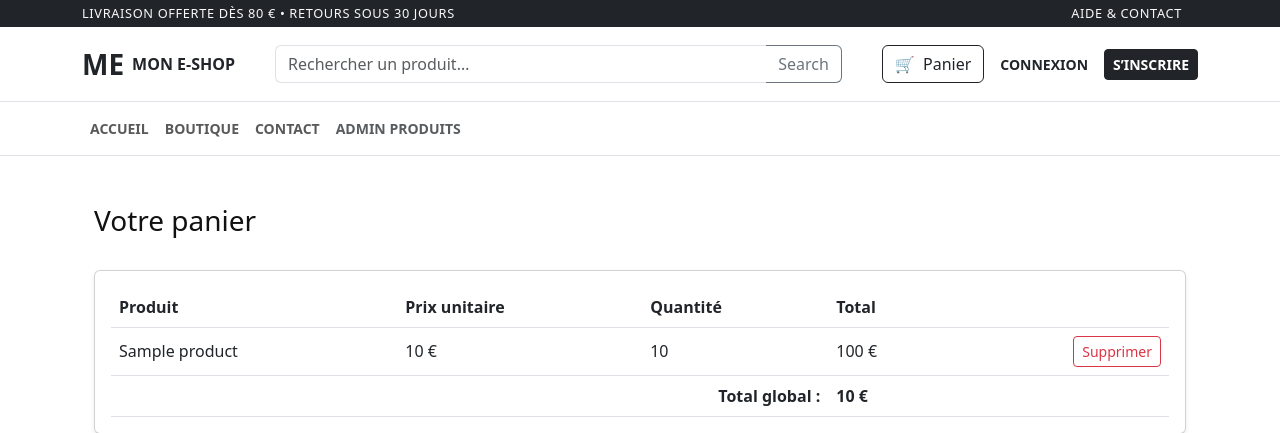
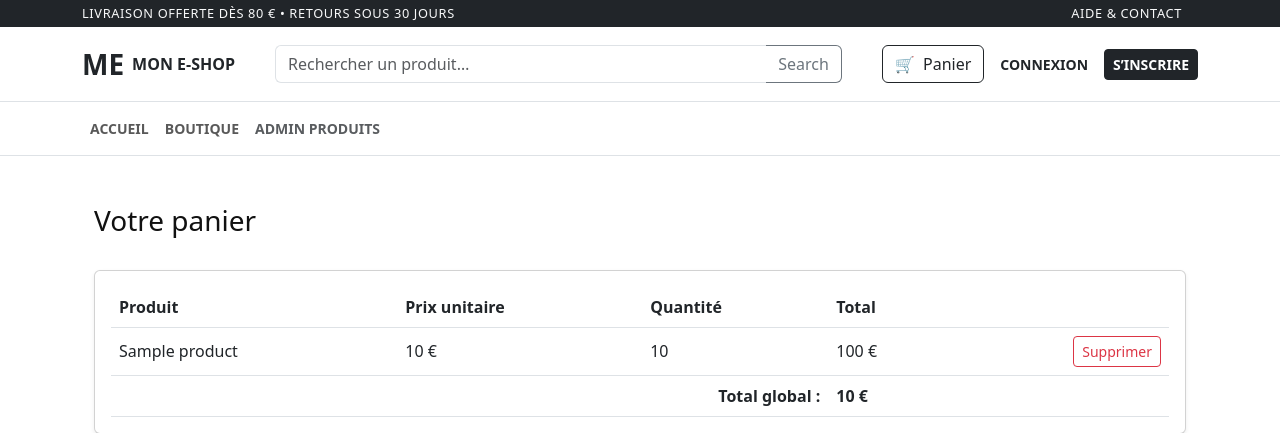
Before and after one commit to Matteixou/Symphony-Siteweb, a Symfony app: template templates/cart/index.html.twig in a window 1280 px wide. Shown: the top 433 px of the page. Run offline with Twig, Linux system fonts and the light colour scheme; the template is opened without the code that fills it: most values are stand-ins (such as "Sample title", 1, 10 or a date in 2020); some libraries are stand-ins or nearby versions.

Commit message:
feat : modification du header

```diff
--- a/templates/base.html.twig
+++ b/templates/base.html.twig
@@ -114,9 +114,6 @@
                             <li class="nav-item">
                                 <a class="nav-link" href="{{ path('app_product_index') }}">Boutique</a>
                             </li>
-                            <li class="nav-item">
-                                <a class="nav-link" href="{{ path('app_contact') }}">Contact</a>
-                            </li>
                             {# lien admin #}
                             <li class="nav-item">
                                 <a class="nav-link text-muted" href="{{ path('app_product_index') }}">Admin produits</a>
```
